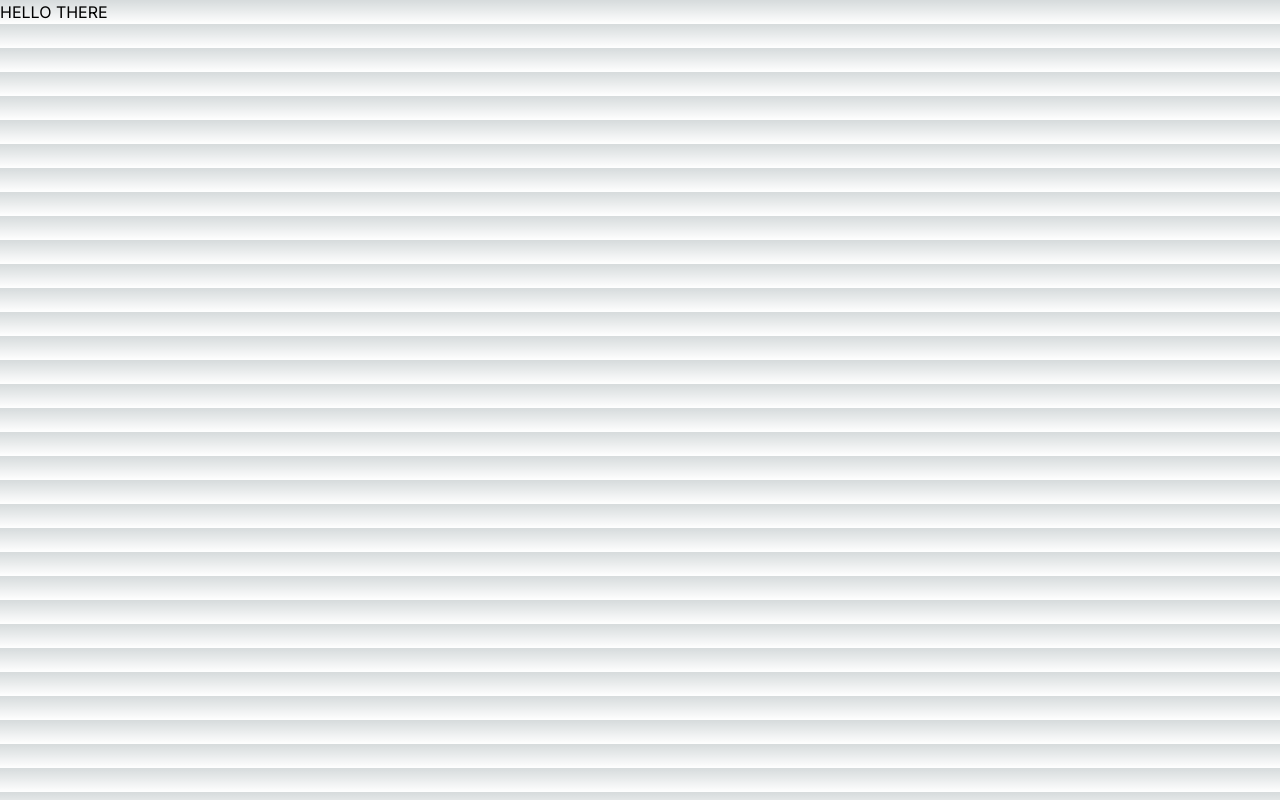
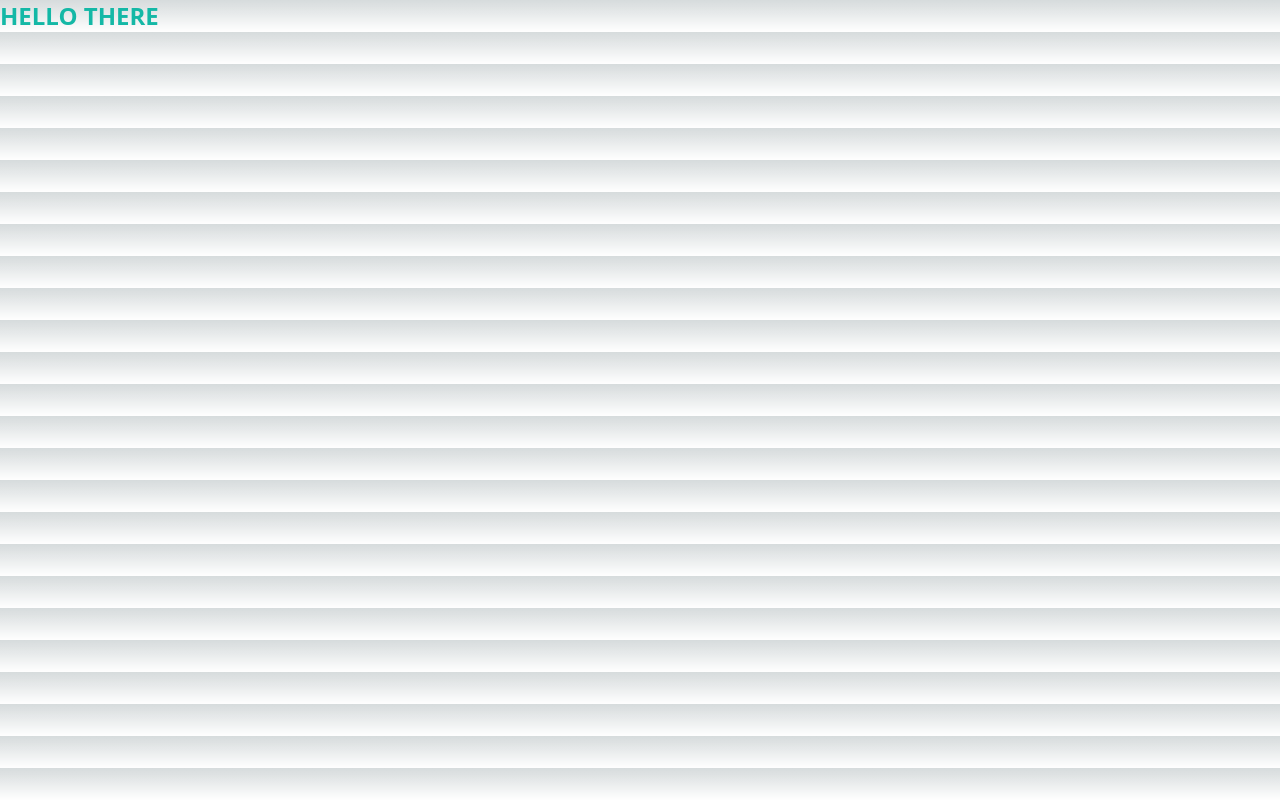
Before and after one commit to galuhastr/next-website-a, a Next.js app: page / in a window 1280 px wide. Built offline with nearby package versions, Linux system fonts and the light colour scheme.

Commit message:
menambah folder components

```diff
--- a/app/layout.tsx
+++ b/app/layout.tsx
@@ -1,12 +1,9 @@
 import type { Metadata } from 'next'
-import { Inter } from 'next/font/google'
-import './globals.css'
-
-const inter = Inter({ subsets: ['latin'] })
+import './globals.css';
 
 export const metadata: Metadata = {
-  title: 'Create Next App',
-  description: 'Generated by create next app',
+  title: 'Jasa Travel',
+  description: 'Portal Jasa Travel Terus Maju',
 }
 
 export default function RootLayout({
@@ -16,7 +13,7 @@ export default function RootLayout({
 }) {
   return (
     <html lang="en">
-      <body className={inter.className}>{children}</body>
+      <body>{children}</body>
     </html>
   )
 }
--- a/app/page.tsx
+++ b/app/page.tsx
@@ -2,6 +2,8 @@ import Image from 'next/image'
 
 export default function Home() {
   return (
-    <h1>HELLO THERE</h1>
+    <h1 className="font-bold text-teal-500 text-2xl">
+      HELLO THERE
+    </h1>
   )
 }
--- /dev/null
+++ b/components/Navbar.tsx
@@ -0,0 +1,9 @@
+import React from 'react'
+
+const Navbar = () => {
+  return (
+    <div>Navbar</div>
+  )
+}
+
+export default Navbar
```
